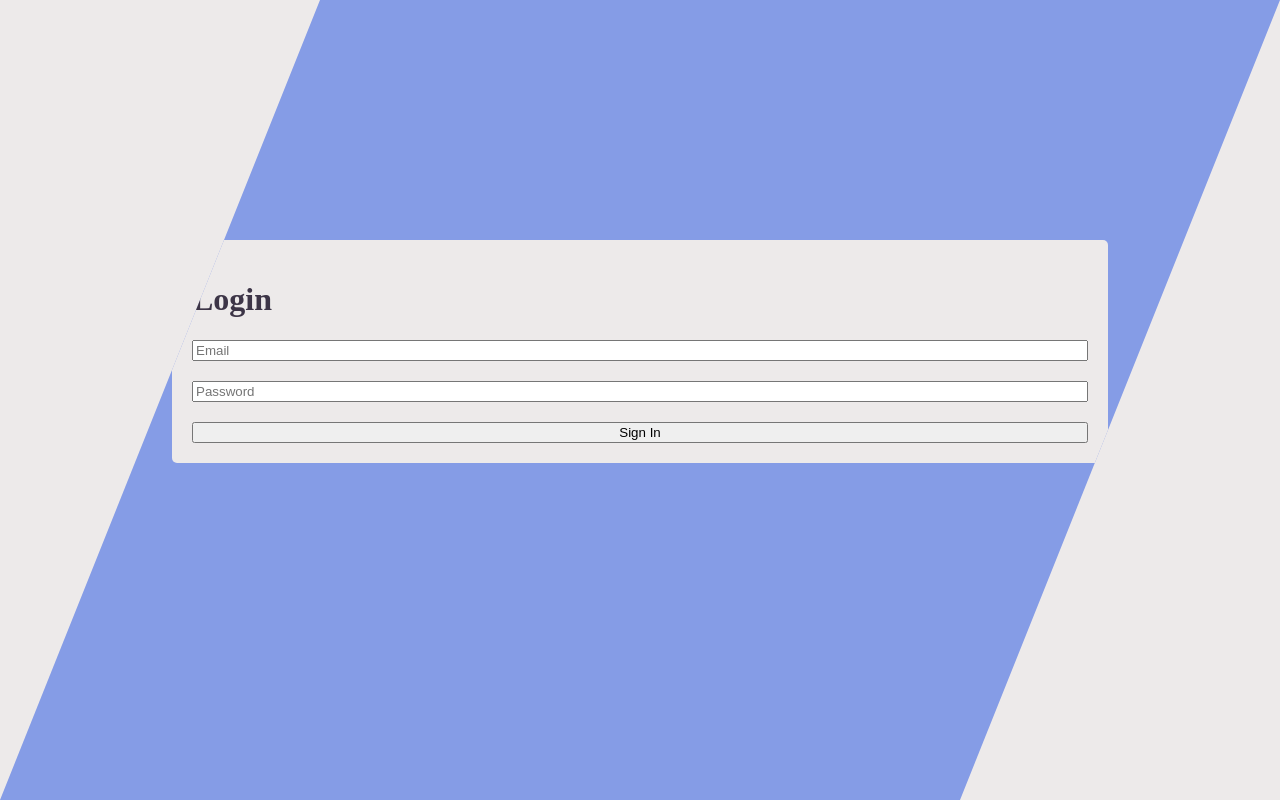
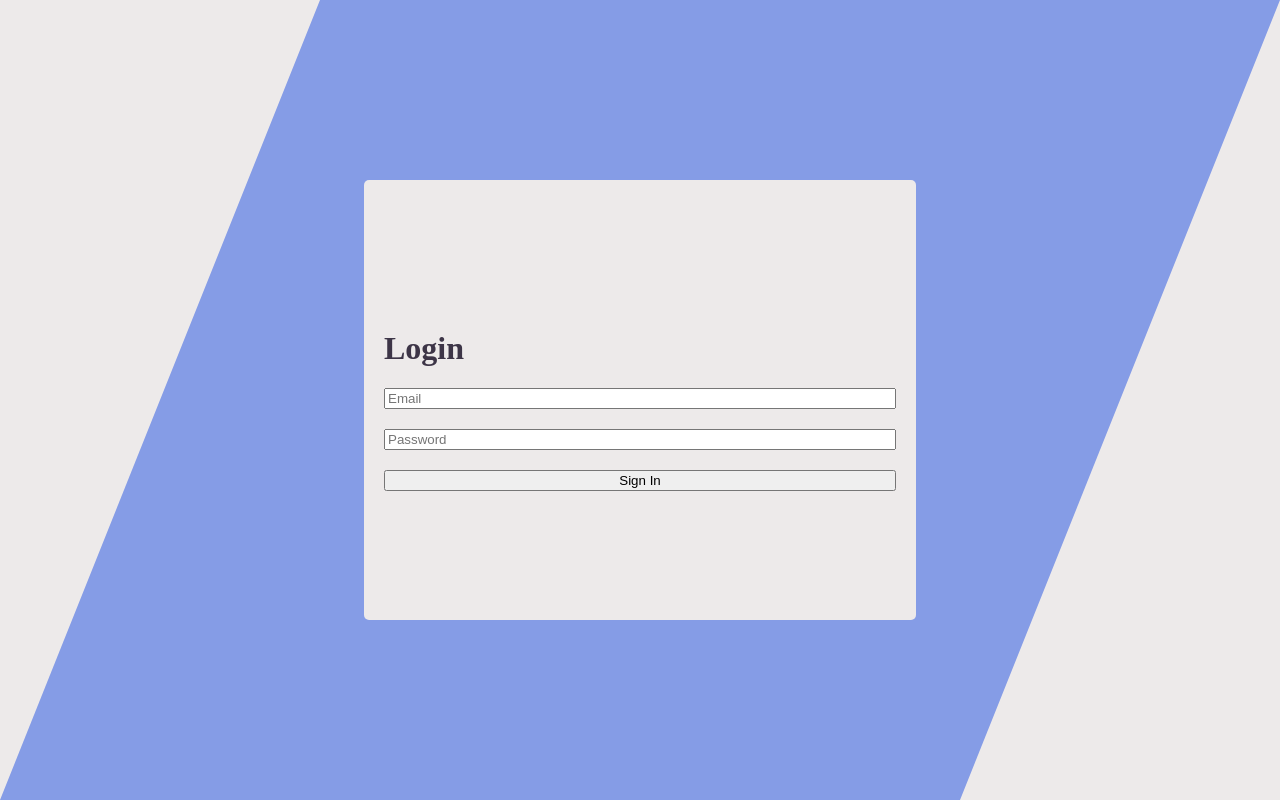
Before and after one commit to randaman23/note-pad, a React (Create React App) app: page /#/login in a window 1280 px wide. Built offline with nearby package versions, Linux system fonts and the light colour scheme.

Commit message:
css to login and register page

```diff
--- a/public/index.html
+++ b/public/index.html
@@ -1,3 +1,5 @@
+
+
 <!DOCTYPE html>
 <html lang="en">
   <head>
--- a/src/App.css
+++ b/src/App.css
@@ -1,3 +1,6 @@
+
+
+
 .app_main{
   background: #edeaea;
   width: 100vw;
--- a/src/components/Login.css
+++ b/src/components/Login.css
@@ -1,23 +1,24 @@
-.register_login{
+.register_login {
   display: flex;
   justify-content: center;
 }
-.login_box{
+.login_box {
   display: flex;
   flex-direction: column;
   justify-content: center;
-    width: 70vw;
-/* height: 200px;
-width: 500px; */
+  width: 40vw;
+  height: 50vh;
   background: #edeaea;
   padding: 20px;
-margin-top: 240px;
+  /* margin-top: 240px; */
   border-radius: 5px;
 }
-.login_register_main{
+.login_register_main {
   height: 100vh;
   width: 100vw;
   clip-path: polygon(25% 0%, 100% 0%, 75% 100%, 0% 100%);
-    background: #859CE6;
-
+  background: #859ce6;
+  display: flex;
+  flex-direction: column;
+  justify-content: center;
 }
--- a/src/components/Notepad.css
+++ b/src/components/Notepad.css
@@ -14,36 +14,38 @@
     display: flex;
     flex-direction: row;
     justify-content: space-around;
-    background:
 }
 
 .note_header{
     background: #859CE6;
-    /* clip-path: polygon(0 100%, 0 0, 93% 0, 100% 100%); */
-    clip-path: polygon(85% 0, 100% 51%, 86% 100%, 0 100%, 0 0);
+    /* clip-path: polygon(85% 0, 100% 51%, 86% 100%, 0 100%, 0 0); */
     display: flex;
     flex-direction: row;
     justify-content: space-around;
+    border-radius: 4px;
 }
 .note_header button{
     width: 100px;
     height: 20px;
+    margin: 30px 0 0 0
 }
 .user_notes{
     display: flex;
     flex-direction: column;
     /* justify-content: space-between; */
-    background: #9B969C;
+    /* background: #9B969C; */
     width: 30vw;
     height: 80vh;
+    border-radius: 4px;
 }
 .user_notes button{
     width: 100px;
     margin: 5px;
+    border-radius: 3px;
 }
 .the_notes{
     display: flex;
-    height: 5vh;
+    height: 7vh;
     flex-direction: row;
     justify-content: space-around;
     align-items: center;
@@ -65,4 +67,6 @@
 textarea{
     width: 65vw;
     height: 80vh;
+    border-radius: 4px;
+    border: none;
 }
```
Lines whose indentation alone changed are shown as unchanged.
